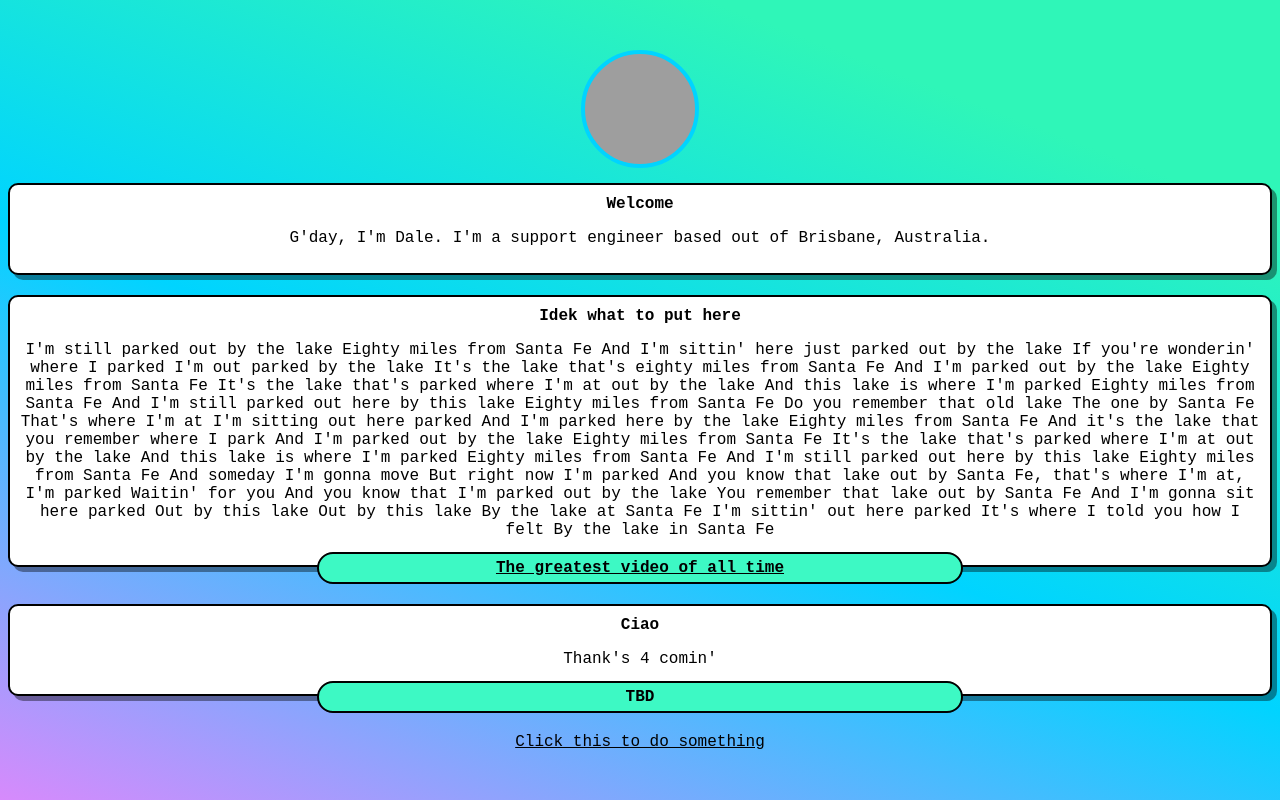
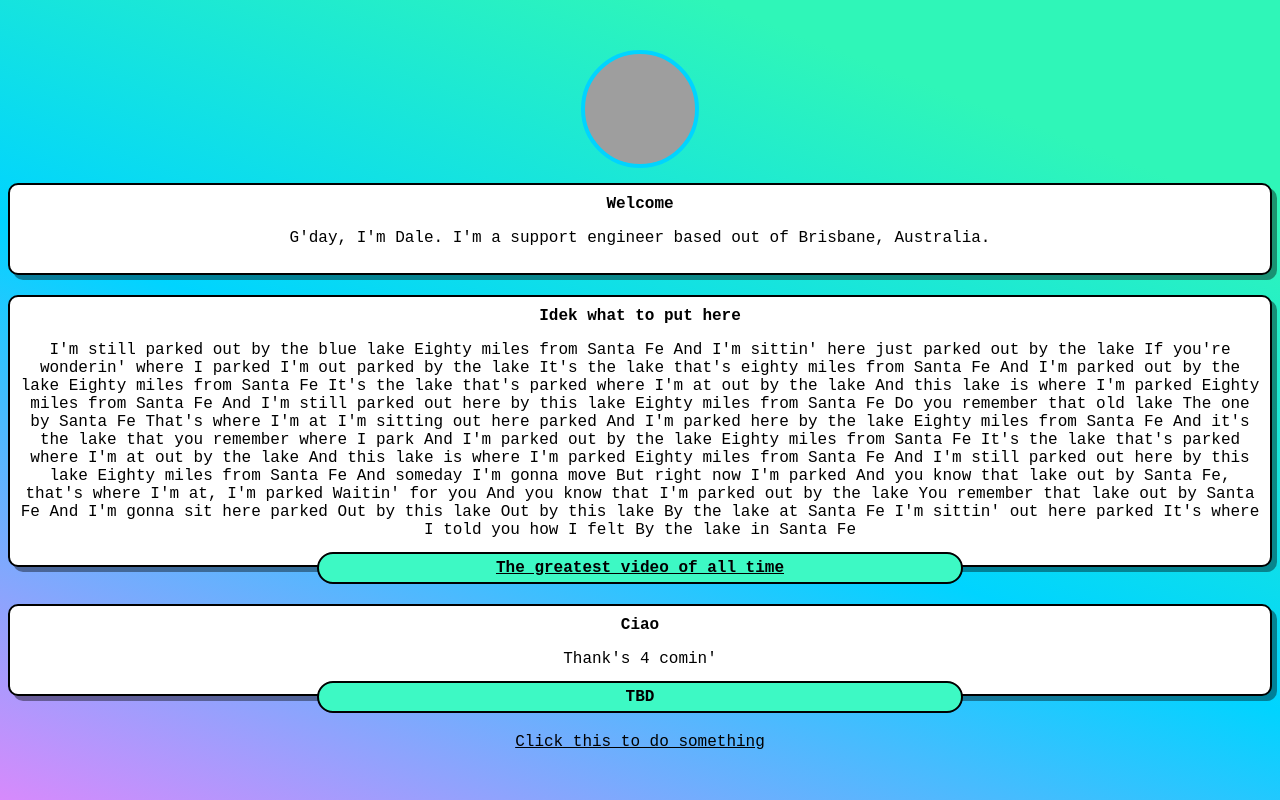
Before and after one commit to Daleee/dalebobermien, a plain HTML site: page index.html in a window 1280 px wide. Drawn offline with Linux system fonts and the light colour scheme; grey boxes are pictures that could not be loaded.

Commit message:
blue lake modification

```diff
--- a/index.html
+++ b/index.html
@@ -18,7 +18,7 @@
         </div>
     <div class="bubble-mid">
         <b class="title">Idek what to put here</b>
-        <p>I'm still parked out by the lake
+        <p>I'm still parked out by the blue lake
             Eighty miles from Santa Fe
             And I'm sittin' here just parked out by the lake
             If you're wonderin' where I parked
```
